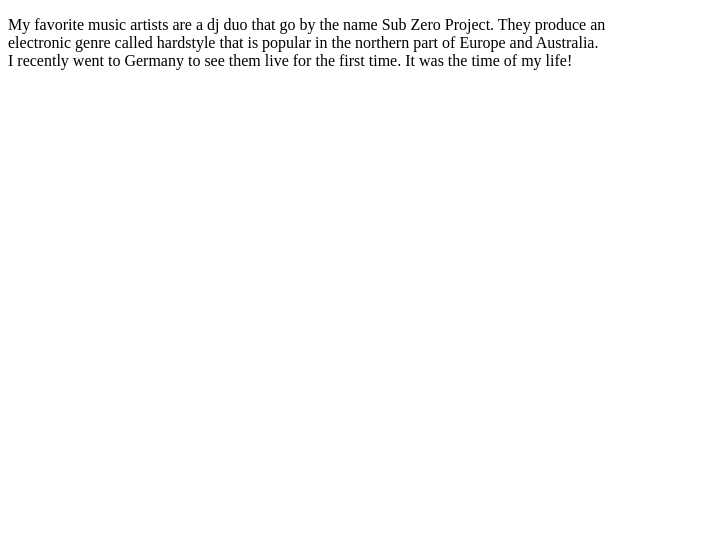
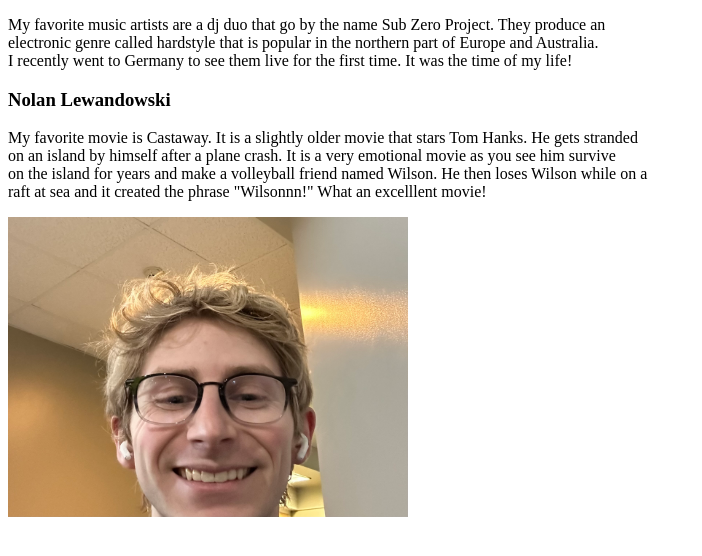
Before and after one commit to 44-563-Web-Apps-S24/44563-webapps-s24-assignment3-NLewandowski5, a plain HTML site: page mymedia.html in a window 1280 px wide. Shown: the whole page, without its empty margins (0-702 px from the left). Drawn offline with Linux system fonts and the light colour scheme.

Commit message:
Added personal info on mymedia.html and added link to index.html
Added personal info on mymedia.html and added link to index.html

```diff
--- a/mymedia.html
+++ b/mymedia.html
@@ -8,6 +8,15 @@
              electronic genre called hardstyle that is popular in the northern part of Europe and Australia.<br>
              I recently went to Germany to see them live for the first time. It was the time of my life!</p>
 
+        <h3>Nolan Lewandowski</h3>
+
+        <p>My favorite movie is Castaway. It is a slightly older movie that stars Tom Hanks. He gets stranded<br>
+            on an island by himself after a plane crash. It is a very emotional movie as you see him survive<br>
+            on the island for years and make a volleyball friend named Wilson. He then loses Wilson while on a<br>
+            raft at sea and it created the phrase "Wilsonnn!" What an excelllent movie!</p>
+
+        <img src="DAaSSelfieImage.jpeg" alt="Selfie of Nolan Lewandowski" height="300px" width="400px">
+
 
     </body>
 
```
Also changed, not shown: index.html (+1 -0 lines).
